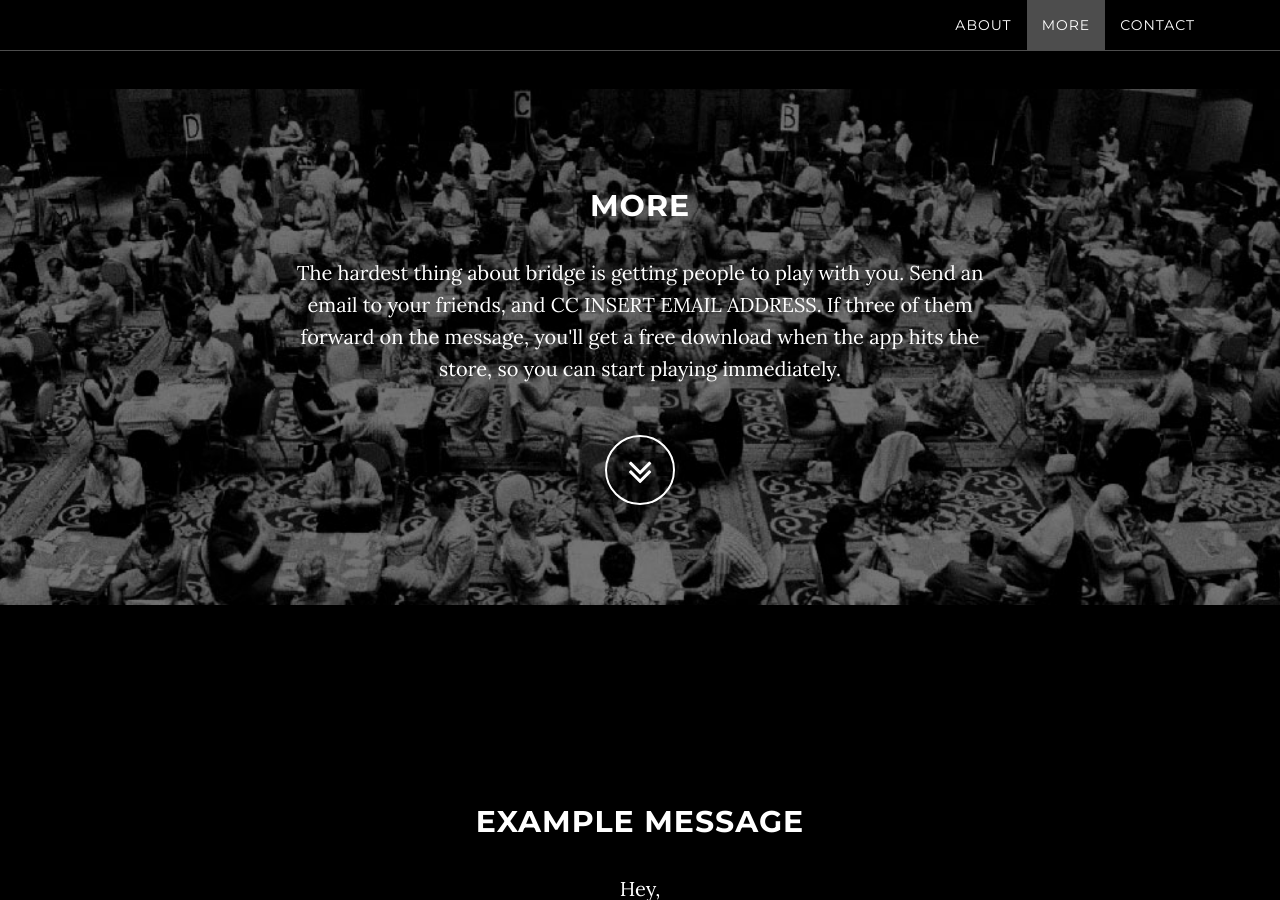
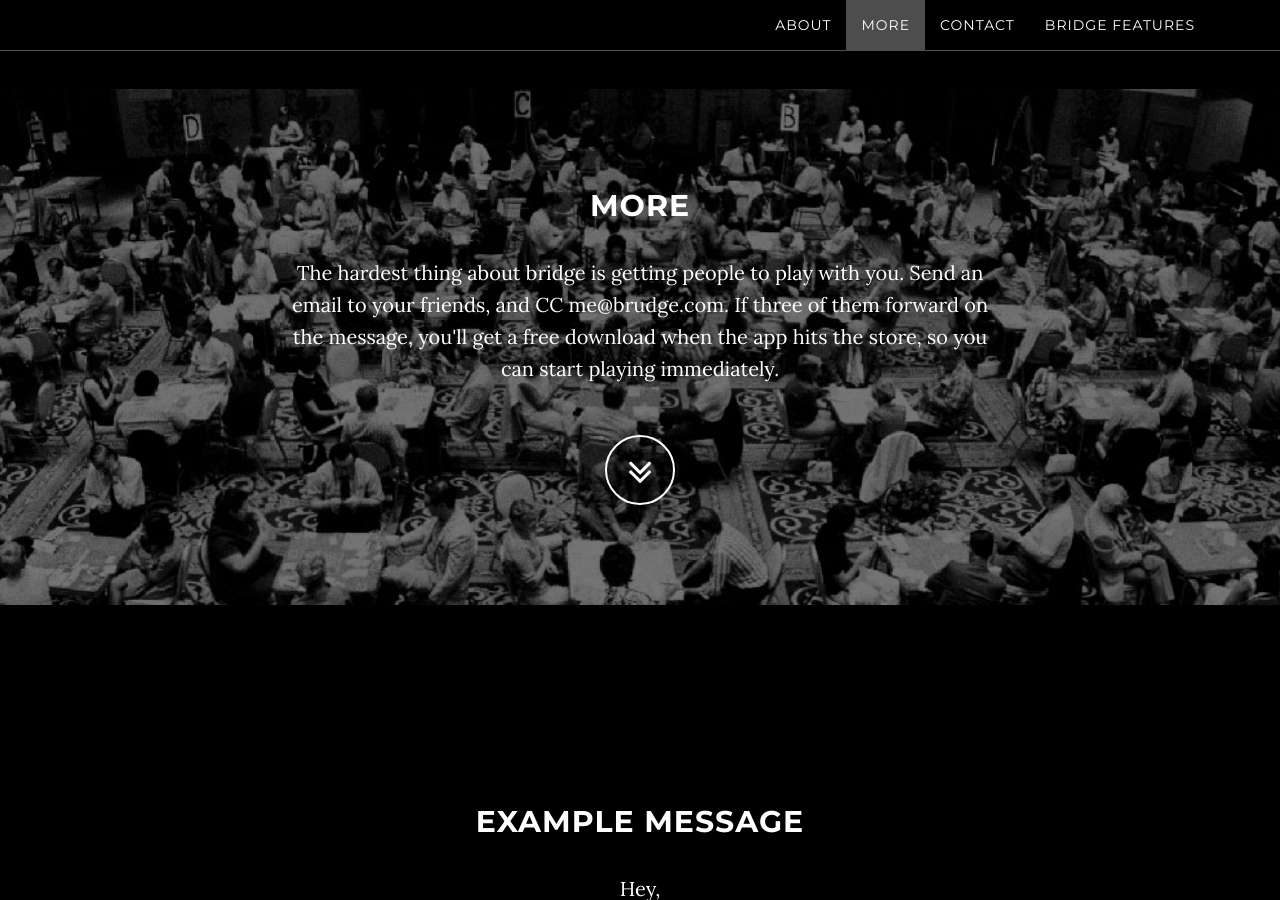
Before and after one commit to the-ted/brudge, a Jekyll site: the page built from index.html, in a window 1280 px wide and 900 px high, scrolled down 1530 px. Built offline with Jekyll 4.4.1, drawn with Linux system fonts in a browser that asks for light colours; some of the changed text lies outside the part shown.

Commit message:
Added bridge features page

```diff
--- /dev/null
+++ b/_includes/bridge.html
@@ -0,0 +1,17 @@
+    <!-- Download Section -->
+    <section id="bridge" class="container content-section text-center">
+      <div class="row">
+        <div class="col-lg-8 col-lg-offset-2">
+          <h2>Bridge Features</h2>
+	  <ul>
+	    <li>Four players</li>
+	    <li>Trick-taking game (like hearts or spades)</li>
+	    <li>Invented by Harold Vanderbilt in 1925 on a transatlantic cruise.</li>
+	    <li>Each hand takes 8 minutes to play, total play time around an hour.</li>
+	    <li>2-vs-2: you and your partner need to cooperate to win.</li>
+	    <li>You need to know when to push your luck, and figure out what your opponents are holding.</li>
+	    <li>Some people play for money to make things interesting.</li>
+	    </ul>
+        </div>
+	</div>
+    </section>
--- a/_includes/more.html
+++ b/_includes/more.html
@@ -4,7 +4,7 @@
             <div class="container">
                 <div class="col-lg-8 col-lg-offset-2">
                     <h2>More</h2>
-                    <p>The hardest thing about bridge is getting people to play with you. Send an email to your friends, and CC INSERT EMAIL ADDRESS. If three of them forward on the message, you'll get a free download when the app hits the store, so you can start playing immediately.</p>
+                    <p>The hardest thing about bridge is getting people to play with you. Send an email to your friends, and CC me@brudge.com. If three of them forward on the message, you'll get a free download when the app hits the store, so you can start playing immediately.</p>
 		    <a href="#example" class="btn btn-circle page-scroll">
                             <i class="fa fa-angle-double-down animated"></i>
                         </a>
--- a/_includes/nav.html
+++ b/_includes/nav.html
@@ -23,6 +23,9 @@
                     <li>
                         <a class="page-scroll" href="#contact">Contact</a>
                     </li>
+                    <li>
+                        <a class="page-scroll" href="#bridge">Bridge Features</a>
+                    </li>
                 </ul>
             </div>
             <!-- /.navbar-collapse -->
--- a/_layouts/default.html
+++ b/_layouts/default.html
@@ -7,6 +7,7 @@
     {% include about.html %}
     {% include more.html %}
     {% include example.html %}
+    {% include bridge.html %}
     {% include contact.html %}
     {% include footer.html %}
     {% include js.html %}
```
